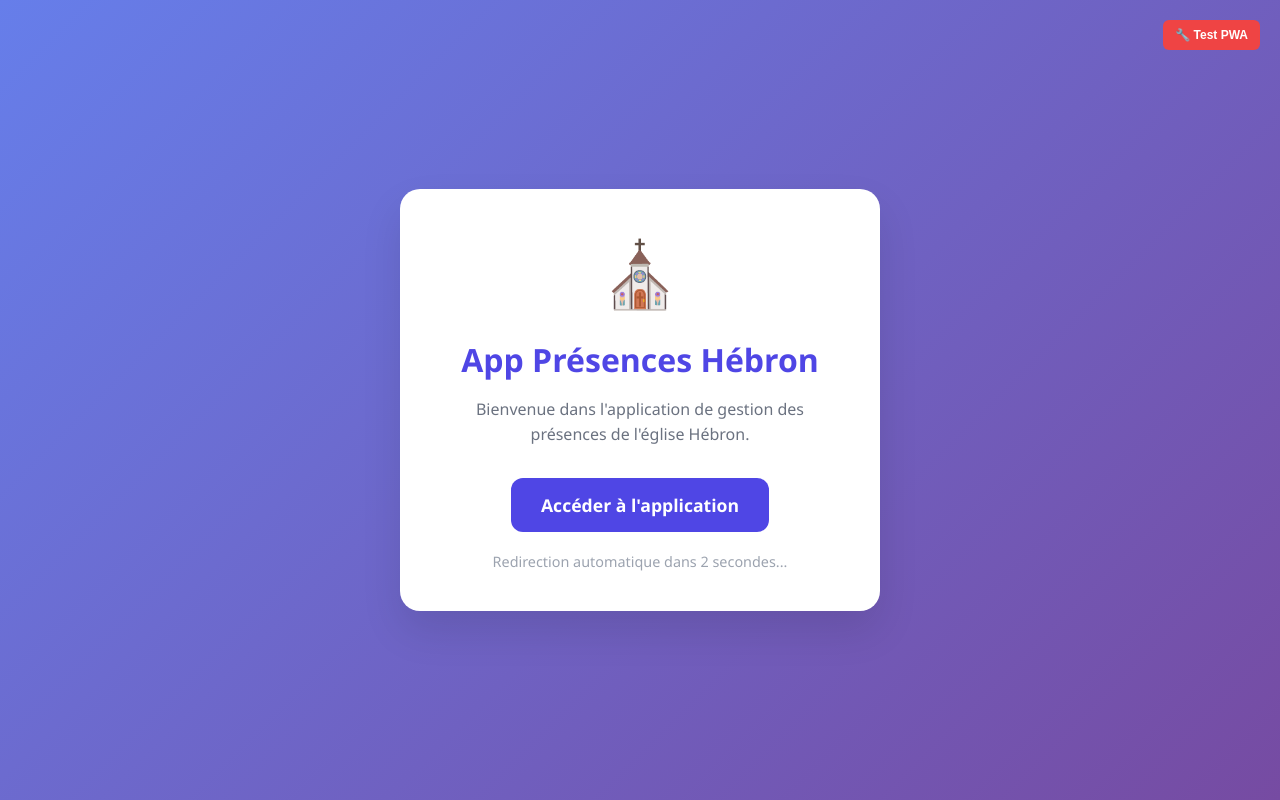
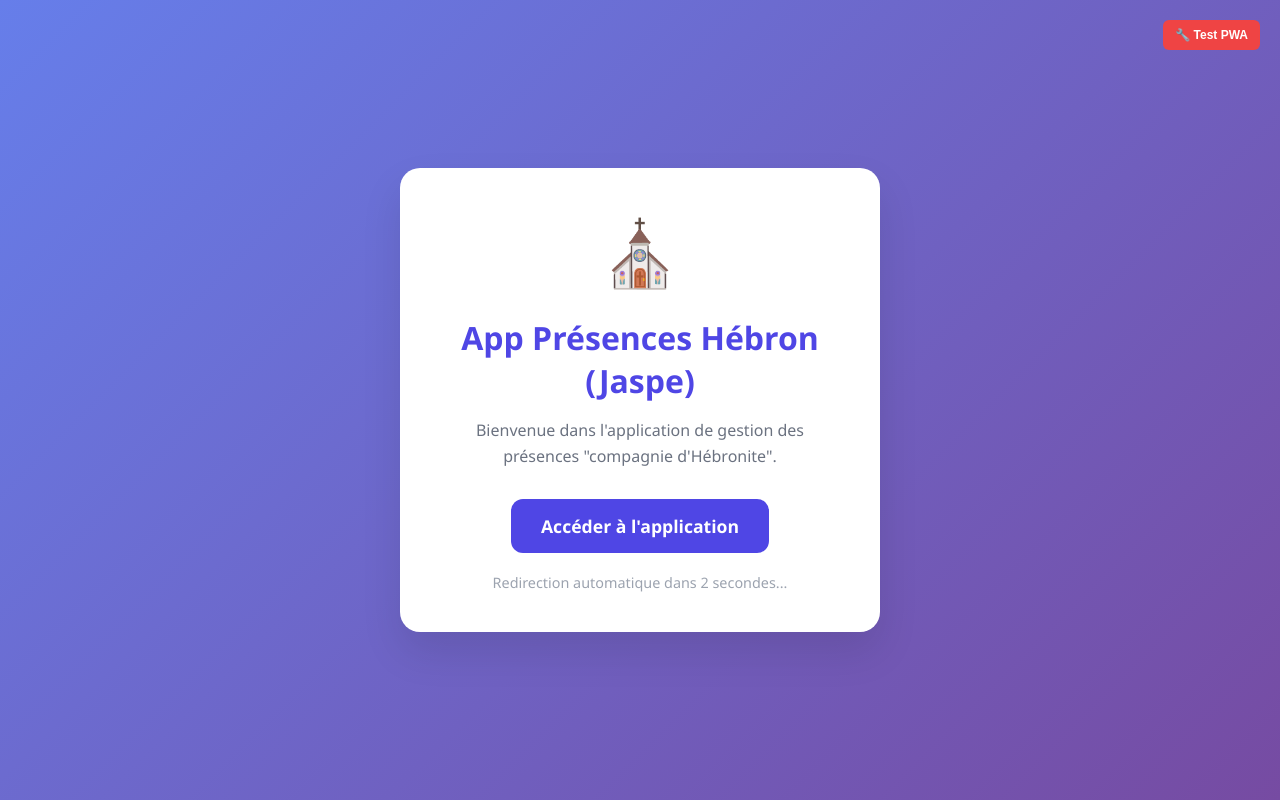
Before and after one commit to Hebron-presences-eva/app-presences-hebron, a website: page public/index.html in a window 1280 px wide. Drawn offline with Linux system fonts and the light colour scheme.

```diff
--- a/public/index.html
+++ b/public/index.html
@@ -4,7 +4,7 @@
 <head>
     <meta charset="UTF-8">
     <meta name="viewport" content="width=device-width, initial-scale=1, user-scalable=no">
-    <title>App Présences Hébron</title>
+    <title>App Présences Hébron (Jaspe)</title>
 
     <!-- Meta tags pour PWA -->
     <meta name="theme-color" content="#4f46e5">
@@ -88,13 +88,13 @@
 <body>
     <div class="container">
         <div class="logo">⛪</div>
-        <h1>App Présences Hébron</h1>
-        <p>Bienvenue dans l'application de gestion des présences de l'église Hébron.</p>
+        <h1>App Présences Hébron (Jaspe)</h1>
+        <p>Bienvenue dans l'application de gestion des présences "compagnie d'Hébronite".</p>
 
         <a href="login.html" class="redirect-btn">Accéder à l'application</a>
 
         <div class="countdown" id="countdown">
-            Redirection automatique dans <span id="timer">5</span> secondes...
+            Redirection automatique dans <span id="timer">7</span> secondes...
         </div>
     </div>
 
```
